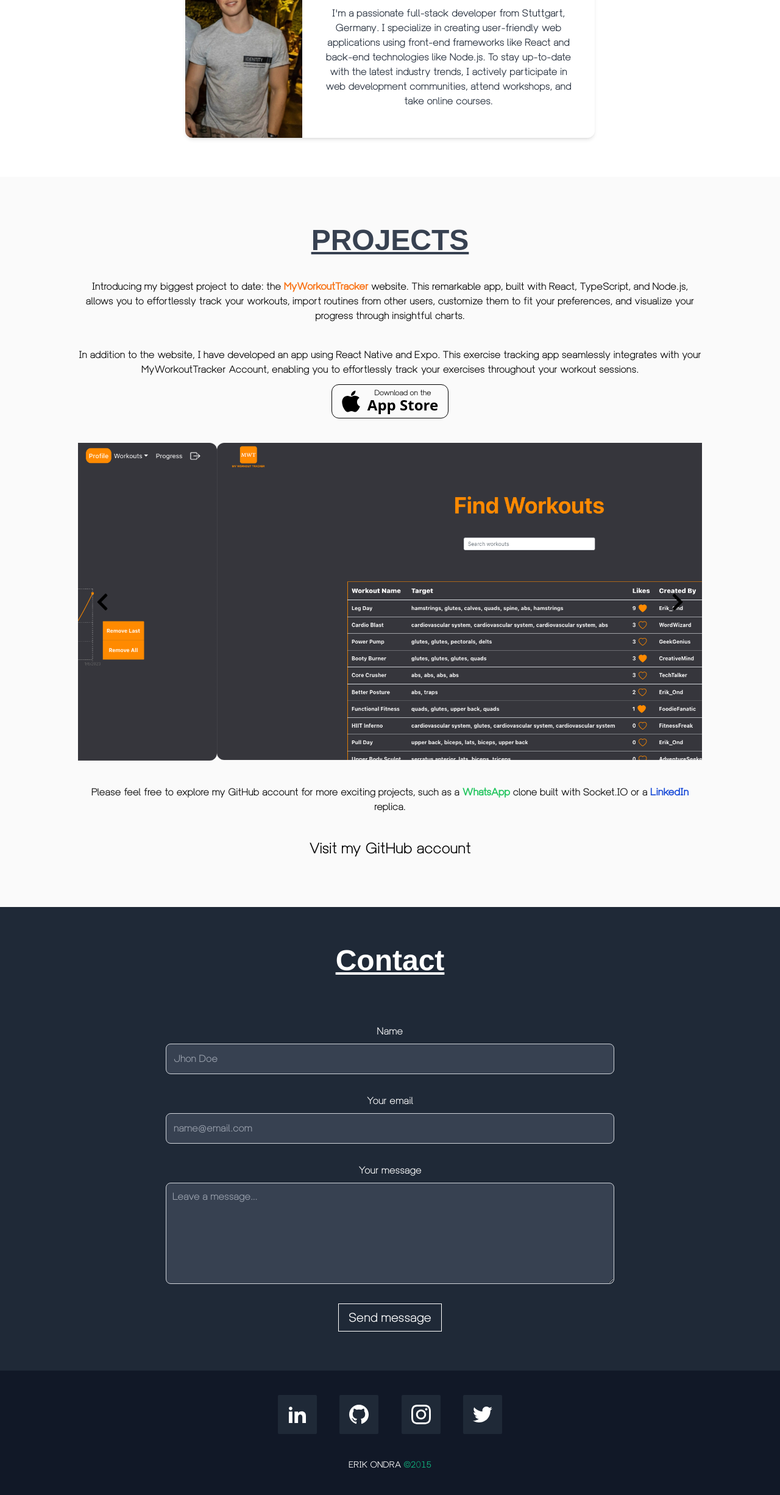
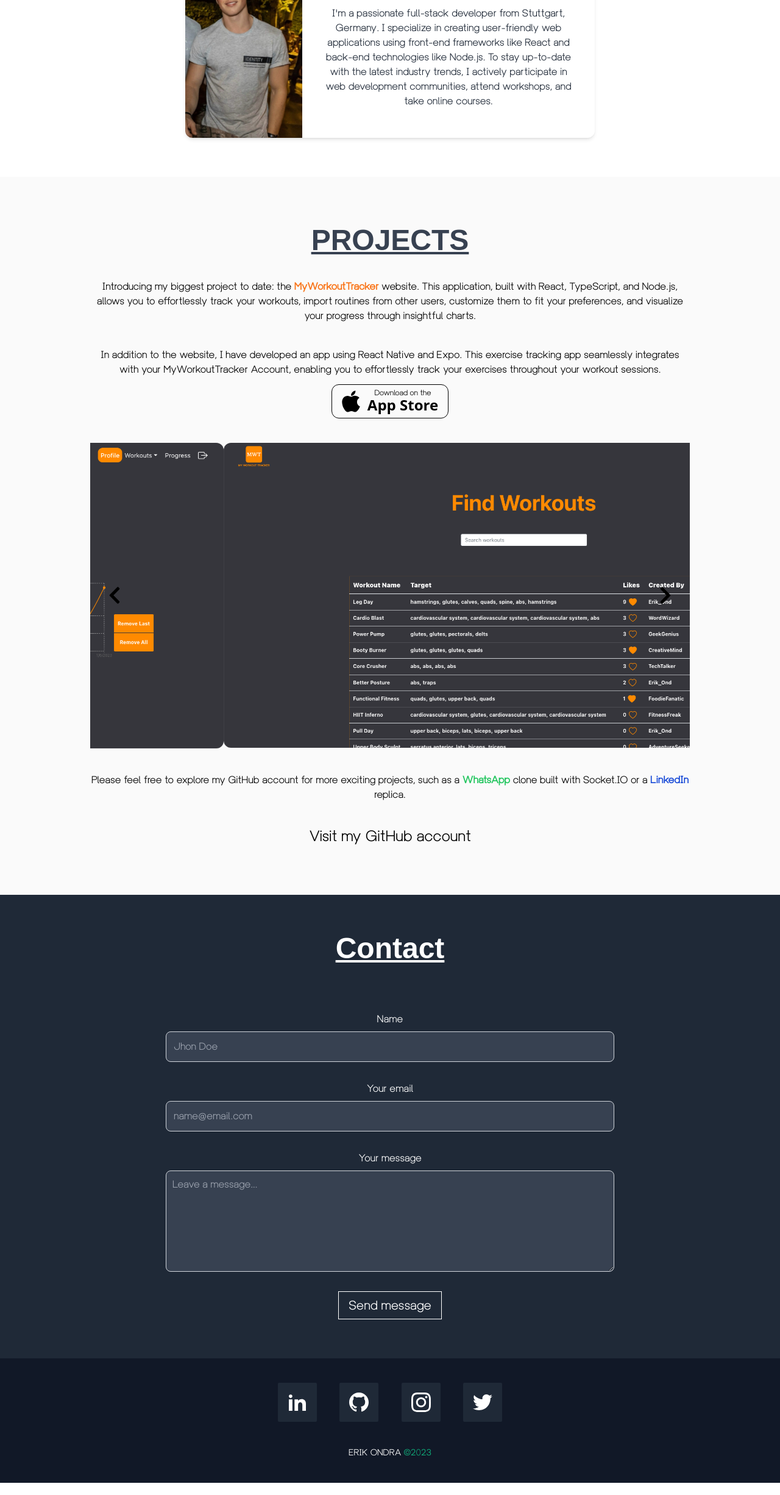
Before and after one commit to ErikOnd/tailwind-portfolio, a React (Create React App) app: page / in a window 1280 px wide. Shown: the part 1480-3931 px from the top of the page at 61% size. Built offline with nearby package versions, Linux system fonts and the light colour scheme.

Commit message:
minor changes

```diff
--- a/src/components/FooterComponent.jsx
+++ b/src/components/FooterComponent.jsx
@@ -69,7 +69,7 @@ const FooterComponent = () => {
         </button>
       </div>
       <div className="text-sm pb-10">
-        ERIK ONDRA <span className="text-emerald-500 ">©2015</span>
+        ERIK ONDRA <span className="text-emerald-500 ">©2023</span>
       </div>
     </div>
   );
--- a/src/components/ProjectsComponent.jsx
+++ b/src/components/ProjectsComponent.jsx
@@ -11,7 +11,7 @@ const ProjectsComponent = () => {
         <div className="text-gray-700 text-5xl font-bold mt-20 mb-10 justify-center underline section-header max-sm:text-3xl">
           PROJECTS
         </div>
-        <div className="flex flex-col">
+        <div className="flex flex-col px-5">
           <p className="mb-10">
             Introducing my biggest project to date: the{" "}
             <a
@@ -21,7 +21,7 @@ const ProjectsComponent = () => {
             >
               MyWorkoutTracker
             </a>{" "}
-            website. This remarkable app, built with React, TypeScript, and
+            website. This application, built with React, TypeScript, and
             Node.js, allows you to effortlessly track your workouts, import
             routines from other users, customize them to fit your preferences,
             and visualize your progress through insightful charts.
```
